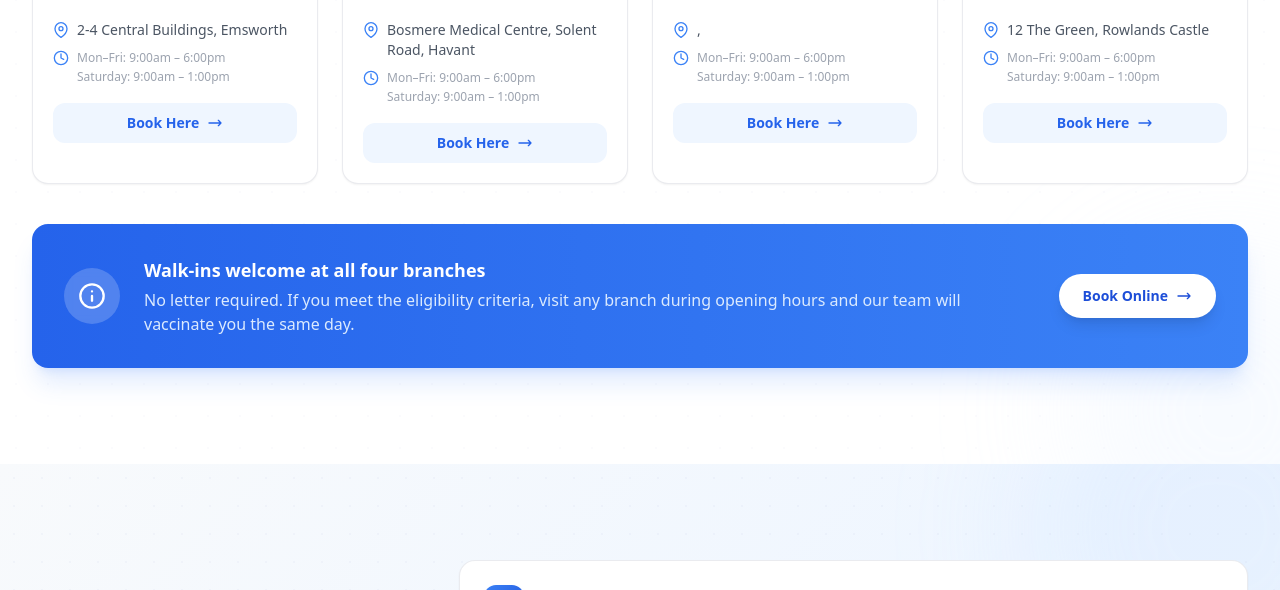
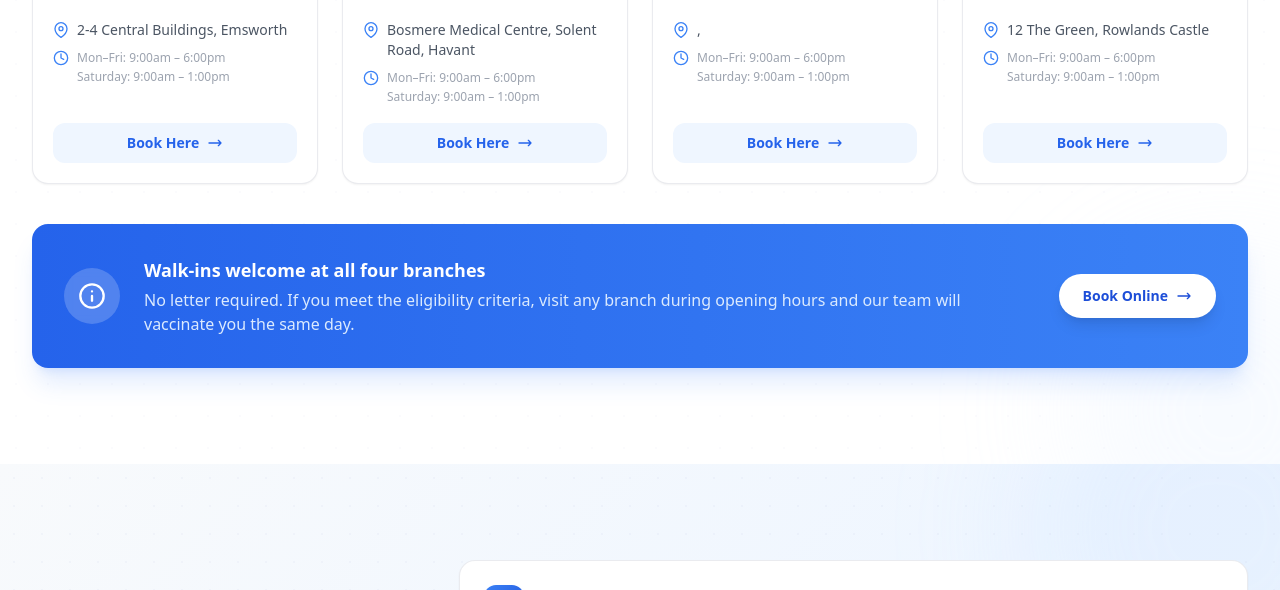
Before and after one commit to drewskibro/march-southdowns-updated-project-copy-copy, a WordPress theme: template southdowns-pharmacy-theme/page-templates/page-covid-vaccine.php in a window 1280 px wide. Shown: the part 5910-6500 px from the top of the page. Run offline with PHP 8.4 and a stand-in for WordPress, Linux system fonts and the light colour scheme; the site name, menu and one post (Sample post) are stand-ins, and other content is empty; some libraries are stand-ins or nearby versions.

Commit message:
Align booking buttons across location cards
Cards in the locations grid had variable-height content (different
number of opening-hours lines, longer/shorter addresses), so the
booking button sat at a different vertical position in each card —
the cards lined up at the top but the buttons didn't.

Fix: each card becomes a flex column (flex flex-col), the inner
content area grows to fill remaining vertical space (flex flex-col
flex-1), and the booking link is pushed to the bottom with mt-auto.
The grid container's default align-items: stretch already gave all
cards the same outer height; this just redistributes space inside
so the buttons land on the same line.

Applied across all 7 templates that render the locations grid:
covid-vaccine (NHS), covid-vaccine-private, pharmacy-first,
weight-loss, yellow-fever, thailand-travel-vaccines, and
travel-health. Two distinct card shapes were updated (the standard
photo-card variant and the compact "address + phone" variant used
by covid-private and Thailand pages).

```diff
--- a/southdowns-pharmacy-theme/page-templates/page-covid-vaccine-private.php
+++ b/southdowns-pharmacy-theme/page-templates/page-covid-vaccine-private.php
@@ -565,13 +565,13 @@ $cvp_inclusions     = ! empty( $cvp_inclusions_raw ) ? array_column( $cvp_inclus
       <?php for ( $i = 1; $i <= 4; $i++ ) :
         $b = sp_branch( $i );
       ?>
-      <div class="bg-white rounded-2xl overflow-hidden shadow-sm border border-slate-100 hover:shadow-lg transition-shadow duration-300 reveal-item">
+      <div class="bg-white rounded-2xl overflow-hidden shadow-sm border border-slate-100 hover:shadow-lg transition-shadow duration-300 reveal-item flex flex-col">
         <div class="relative overflow-hidden h-44">
           <img src="<?php echo esc_url( $b['card_image'] ); ?>" alt="<?php echo esc_attr( $b['name'] ); ?> pharmacy" class="w-full h-full object-cover transition-transform duration-700 hover:scale-105" loading="lazy"/>
           <div class="absolute inset-0 bg-gradient-to-t from-slate-900/60 to-transparent"></div>
           <span class="absolute bottom-3 left-3 bg-white/90 backdrop-blur-sm text-slate-800 text-xs font-semibold font-jost px-2.5 py-1 rounded-full"><?php echo esc_html( $b['name'] ); ?></span>
         </div>
-        <div class="p-5 space-y-2.5">
+        <div class="p-5 space-y-2.5 flex flex-col flex-1">
           <div class="flex items-start gap-2 text-slate-600 text-sm font-jost">
             <svg class="w-4 h-4 text-blue-500 flex-shrink-0 mt-0.5" viewBox="0 0 24 24" fill="none" stroke="currentColor" stroke-width="2" stroke-linecap="round" stroke-linejoin="round"><path d="M21 10c0 7-9 13-9 13s-9-6-9-13a9 9 0 0 1 18 0z"/><circle cx="12" cy="10" r="3"/></svg>
             <?php echo esc_html( $b['address'] ); ?>
@@ -580,7 +580,7 @@ $cvp_inclusions     = ! empty( $cvp_inclusions_raw ) ? array_column( $cvp_inclus
             <svg class="w-4 h-4 text-blue-500 flex-shrink-0" viewBox="0 0 24 24" fill="none" stroke="currentColor" stroke-width="2" stroke-linecap="round" stroke-linejoin="round"><path d="M22 16.92v3a2 2 0 0 1-2.18 2 19.79 19.79 0 0 1-8.63-3.07A19.5 19.5 0 0 1 4.69 13a19.79 19.79 0 0 1-3.07-8.67A2 2 0 0 1 3.6 2.22h3a2 2 0 0 1 2 1.72c.127.96.361 1.903.7 2.81a2 2 0 0 1-.45 2.11L7.91 9.91a16 16 0 0 0 6 6l.92-.92a2 2 0 0 1 2.11-.45c.907.339 1.85.573 2.81.7A2 2 0 0 1 22 17l-.08-.08z"/></svg>
             <?php echo esc_html( $b['phone'] ); ?>
           </div>
-          <a href="<?php echo esc_url( sp_booking_url() ); ?>" class="mt-1 inline-flex items-center gap-1.5 text-blue-600 font-semibold text-sm font-jost hover:text-blue-700 transition-colors duration-200">
+          <a href="<?php echo esc_url( sp_booking_url() ); ?>" class="mt-auto pt-1 inline-flex items-center gap-1.5 text-blue-600 font-semibold text-sm font-jost hover:text-blue-700 transition-colors duration-200">
             Book here
             <svg class="w-3.5 h-3.5" viewBox="0 0 24 24" fill="none" stroke="currentColor" stroke-width="2.5" stroke-linecap="round" stroke-linejoin="round"><path d="M5 12h14M12 5l7 7-7 7"/></svg>
           </a>
--- a/southdowns-pharmacy-theme/page-templates/page-covid-vaccine.php
+++ b/southdowns-pharmacy-theme/page-templates/page-covid-vaccine.php
@@ -446,7 +446,7 @@ $cv_cards     = ! empty( $cv_cards_raw ) ? $cv_cards_raw : [
     <div class="grid grid-cols-1 md:grid-cols-2 lg:grid-cols-4 gap-6 yf-reveal">
       <?php for ( $i = 1; $i <= 4; $i++ ) :
         $b = sp_branch( $i ); ?>
-      <div class="group relative bg-white rounded-2xl overflow-hidden border border-gray-200/80 shadow-sm hover:shadow-xl transition-all duration-300 hover:-translate-y-2">
+      <div class="group relative bg-white rounded-2xl overflow-hidden border border-gray-200/80 shadow-sm hover:shadow-xl transition-all duration-300 hover:-translate-y-2 flex flex-col">
         <div class="relative overflow-hidden aspect-[4/3]">
           <img src="<?php echo esc_url( $b['card_image'] ); ?>" alt="<?php echo esc_attr( $b['name'] ); ?> branch" class="w-full h-full object-cover transition-transform duration-500 group-hover:scale-110" loading="lazy"/>
           <div class="absolute inset-0 bg-gradient-to-t from-slate-900/60 to-transparent"></div>
@@ -454,7 +454,7 @@ $cv_cards     = ! empty( $cv_cards_raw ) ? $cv_cards_raw : [
             <h3 class="text-white text-xl font-bold font-jost"><?php echo esc_html( $b['name'] ); ?></h3>
           </div>
         </div>
-        <div class="p-5">
+        <div class="p-5 flex flex-col flex-1">
           <div class="flex items-start gap-2 mb-2">
             <svg class="w-4 h-4 text-blue-500 flex-shrink-0 mt-0.5" viewBox="0 0 24 24" fill="none" stroke="currentColor" stroke-width="2" stroke-linecap="round" stroke-linejoin="round"><path d="M21 10c0 7-9 13-9 13s-9-6-9-13a9 9 0 0 1 18 0z"/><circle cx="12" cy="10" r="3"/></svg>
             <span class="text-gray-600 text-sm font-jost"><?php echo esc_html( $b['address_line1'] . ', ' . $b['address_line2'] ); ?></span>
@@ -463,7 +463,7 @@ $cv_cards     = ! empty( $cv_cards_raw ) ? $cv_cards_raw : [
             <svg class="w-4 h-4 text-blue-500 flex-shrink-0 mt-0.5" viewBox="0 0 24 24" fill="none" stroke="currentColor" stroke-width="2" stroke-linecap="round" stroke-linejoin="round"><circle cx="12" cy="12" r="10"/><path d="M12 6v6l4 2"/></svg>
             <span class="text-gray-400 text-xs font-jost leading-relaxed"><?php echo sp_branch_hours_html( $b ); ?></span>
           </div>
-          <a href="<?php echo esc_url( $booking_url ); ?>" class="flex items-center justify-center gap-2 w-full text-blue-600 text-sm font-semibold bg-blue-50 hover:bg-blue-100 px-4 py-2.5 rounded-xl transition-colors font-jost">
+          <a href="<?php echo esc_url( $booking_url ); ?>" class="mt-auto flex items-center justify-center gap-2 w-full text-blue-600 text-sm font-semibold bg-blue-50 hover:bg-blue-100 px-4 py-2.5 rounded-xl transition-colors font-jost">
             Book Here
             <svg class="w-4 h-4" fill="none" viewBox="0 0 24 24" stroke="currentColor" stroke-width="2"><path stroke-linecap="round" stroke-linejoin="round" d="M17 8l4 4m0 0l-4 4m4-4H3"/></svg>
           </a>
--- a/southdowns-pharmacy-theme/page-templates/page-pharmacy-first.php
+++ b/southdowns-pharmacy-theme/page-templates/page-pharmacy-first.php
@@ -350,7 +350,7 @@ $phone       = sp_phone();
     <div class="grid grid-cols-1 md:grid-cols-2 lg:grid-cols-4 gap-6 yf-reveal">
       <?php for ( $i = 1; $i <= 4; $i++ ) :
         $b = sp_branch( $i ); ?>
-      <div class="group relative bg-white rounded-2xl overflow-hidden border border-gray-200/80 shadow-sm hover:shadow-xl transition-all duration-300 hover:-translate-y-2">
+      <div class="group relative bg-white rounded-2xl overflow-hidden border border-gray-200/80 shadow-sm hover:shadow-xl transition-all duration-300 hover:-translate-y-2 flex flex-col">
         <div class="relative overflow-hidden aspect-[4/3]">
           <img src="<?php echo esc_url( $b['card_image'] ); ?>" alt="<?php echo esc_attr( $b['name'] ); ?> branch" class="w-full h-full object-cover transition-transform duration-500 group-hover:scale-110" loading="lazy"/>
           <div class="absolute inset-0 bg-gradient-to-t from-slate-900/60 to-transparent"></div>
@@ -358,7 +358,7 @@ $phone       = sp_phone();
             <h3 class="text-white text-xl font-bold font-jost"><?php echo esc_html( $b['name'] ); ?></h3>
           </div>
         </div>
-        <div class="p-5">
+        <div class="p-5 flex flex-col flex-1">
           <div class="flex items-start gap-2 mb-2">
             <svg class="w-4 h-4 text-blue-500 flex-shrink-0 mt-0.5" viewBox="0 0 24 24" fill="none" stroke="currentColor" stroke-width="2" stroke-linecap="round" stroke-linejoin="round"><path d="M21 10c0 7-9 13-9 13s-9-6-9-13a9 9 0 0 1 18 0z"/><circle cx="12" cy="10" r="3"/></svg>
             <span class="text-gray-600 text-sm font-jost"><?php echo esc_html( $b['address_line1'] . ', ' . $b['address_line2'] ); ?></span>
@@ -367,7 +367,7 @@ $phone       = sp_phone();
             <svg class="w-4 h-4 text-blue-500 flex-shrink-0 mt-0.5" viewBox="0 0 24 24" fill="none" stroke="currentColor" stroke-width="2" stroke-linecap="round" stroke-linejoin="round"><circle cx="12" cy="12" r="10"/><path d="M12 6v6l4 2"/></svg>
             <span class="text-gray-400 text-xs font-jost leading-relaxed"><?php echo sp_branch_hours_html( $b ); ?></span>
           </div>
-          <a href="<?php echo esc_url( $booking_url ); ?>" class="flex items-center justify-center gap-2 w-full text-blue-600 text-sm font-semibold bg-blue-50 hover:bg-blue-100 px-4 py-2.5 rounded-xl transition-colors font-jost">
+          <a href="<?php echo esc_url( $booking_url ); ?>" class="mt-auto flex items-center justify-center gap-2 w-full text-blue-600 text-sm font-semibold bg-blue-50 hover:bg-blue-100 px-4 py-2.5 rounded-xl transition-colors font-jost">
             Book Here
             <svg class="w-4 h-4" fill="none" viewBox="0 0 24 24" stroke="currentColor" stroke-width="2"><path stroke-linecap="round" stroke-linejoin="round" d="M17 8l4 4m0 0l-4 4m4-4H3"/></svg>
           </a>
--- a/southdowns-pharmacy-theme/page-templates/page-thailand-travel-vaccines.php
+++ b/southdowns-pharmacy-theme/page-templates/page-thailand-travel-vaccines.php
@@ -664,13 +664,13 @@ get_header(); ?>
       <?php for ( $i = 1; $i <= 4; $i++ ) :
         $b = sp_branch( $i );
       ?>
-      <div class="bg-white rounded-2xl overflow-hidden shadow-sm border border-slate-100 hover:shadow-lg transition-shadow duration-300 reveal-item">
+      <div class="bg-white rounded-2xl overflow-hidden shadow-sm border border-slate-100 hover:shadow-lg transition-shadow duration-300 reveal-item flex flex-col">
         <div class="relative overflow-hidden h-44">
           <img src="<?php echo esc_url( $b['card_image'] ); ?>" alt="<?php echo esc_attr( $b['name'] ); ?> pharmacy" class="w-full h-full object-cover transition-transform duration-700 hover:scale-105" loading="lazy"/>
           <div class="absolute inset-0 bg-gradient-to-t from-slate-900/60 to-transparent"></div>
           <span class="absolute bottom-3 left-3 bg-white/90 backdrop-blur-sm text-slate-800 text-xs font-semibold font-jost px-2.5 py-1 rounded-full"><?php echo esc_html( $b['name'] ); ?></span>
         </div>
-        <div class="p-5 space-y-2.5">
+        <div class="p-5 space-y-2.5 flex flex-col flex-1">
           <div class="flex items-start gap-2 text-slate-600 text-sm font-jost">
             <svg class="w-4 h-4 text-blue-500 flex-shrink-0 mt-0.5" viewBox="0 0 24 24" fill="none" stroke="currentColor" stroke-width="2" stroke-linecap="round" stroke-linejoin="round"><path d="M21 10c0 7-9 13-9 13s-9-6-9-13a9 9 0 0 1 18 0z"/><circle cx="12" cy="10" r="3"/></svg>
             <?php echo esc_html( $b['address'] ); ?>
@@ -679,7 +679,7 @@ get_header(); ?>
             <svg class="w-4 h-4 text-blue-500 flex-shrink-0" viewBox="0 0 24 24" fill="none" stroke="currentColor" stroke-width="2" stroke-linecap="round" stroke-linejoin="round"><path d="M22 16.92v3a2 2 0 0 1-2.18 2 19.79 19.79 0 0 1-8.63-3.07A19.5 19.5 0 0 1 4.69 13a19.79 19.79 0 0 1-3.07-8.67A2 2 0 0 1 3.6 2.22h3a2 2 0 0 1 2 1.72c.127.96.361 1.903.7 2.81a2 2 0 0 1-.45 2.11L7.91 9.91a16 16 0 0 0 6 6l.92-.92a2 2 0 0 1 2.11-.45c.907.339 1.85.573 2.81.7A2 2 0 0 1 22 17l-.08-.08z"/></svg>
             <?php echo esc_html( $b['phone'] ); ?>
           </div>
-          <a href="<?php echo esc_url( sp_booking_url() ); ?>" class="mt-1 inline-flex items-center gap-1.5 text-blue-600 font-semibold text-sm font-jost hover:text-blue-700 transition-colors duration-200">
+          <a href="<?php echo esc_url( sp_booking_url() ); ?>" class="mt-auto pt-1 inline-flex items-center gap-1.5 text-blue-600 font-semibold text-sm font-jost hover:text-blue-700 transition-colors duration-200">
             Book here
             <svg class="w-3.5 h-3.5" viewBox="0 0 24 24" fill="none" stroke="currentColor" stroke-width="2.5" stroke-linecap="round" stroke-linejoin="round"><path d="M5 12h14M12 5l7 7-7 7"/></svg>
           </a>
--- a/southdowns-pharmacy-theme/page-templates/page-travel-health.php
+++ b/southdowns-pharmacy-theme/page-templates/page-travel-health.php
@@ -822,7 +822,7 @@ $th_service_icons = [
         $img     = $b['card_image'];
         $delay   = $i;
       ?>
-      <div class="tv-reveal tv-card-lift bg-white rounded-2xl overflow-hidden border border-gray-200/80 shadow-sm group" data-delay="<?php echo $delay; ?>">
+      <div class="tv-reveal tv-card-lift bg-white rounded-2xl overflow-hidden border border-gray-200/80 shadow-sm group flex flex-col" data-delay="<?php echo $delay; ?>">
         <div class="relative overflow-hidden aspect-[4/3]">
           <img src="<?php echo esc_attr( $img ); ?>" alt="<?php echo esc_attr( $name ); ?> travel health clinic" class="w-full h-full object-cover transition-transform duration-500 group-hover:scale-110" loading="lazy"/>
           <div class="absolute inset-0 bg-gradient-to-t from-slate-900/50 to-transparent"></div>
@@ -830,7 +830,7 @@ $th_service_icons = [
             <span class="bg-blue-600 text-white text-xs font-semibold px-3 py-1.5 rounded-full font-jost">Travel Clinic</span>
           </div>
         </div>
-        <div class="p-5">
+        <div class="p-5 flex flex-col flex-1">
           <h3 class="text-lg font-bold text-slate-800 mb-2 font-jost"><?php echo esc_html( $name ); ?></h3>
           <div class="space-y-1.5 text-sm text-gray-600 mb-4 font-jost">
             <div class="flex items-start gap-2">
@@ -844,7 +844,7 @@ $th_service_icons = [
             </div>
             <?php endif; ?>
           </div>
-          <a href="<?php echo esc_url( $booking_url ); ?>" class="block text-center text-blue-700 font-semibold text-sm py-2.5 rounded-full border border-blue-200 hover:border-blue-400 hover:bg-blue-50 transition-colors font-jost">
+          <a href="<?php echo esc_url( $booking_url ); ?>" class="mt-auto block text-center text-blue-700 font-semibold text-sm py-2.5 rounded-full border border-blue-200 hover:border-blue-400 hover:bg-blue-50 transition-colors font-jost">
             Book at This Branch
           </a>
         </div>
--- a/southdowns-pharmacy-theme/page-templates/page-weight-loss.php
+++ b/southdowns-pharmacy-theme/page-templates/page-weight-loss.php
@@ -777,7 +777,7 @@ $wegovy_price   = sp_field( 'wl_wegovy_price',   'From &pound;149/month includin
     <div class="grid grid-cols-1 md:grid-cols-2 lg:grid-cols-4 gap-6 yf-reveal">
       <?php for ( $i = 1; $i <= 4; $i++ ) :
         $b = sp_branch( $i ); ?>
-      <div class="group relative bg-white rounded-2xl overflow-hidden border border-gray-200/80 shadow-sm hover:shadow-xl transition-all duration-300 hover:-translate-y-2">
+      <div class="group relative bg-white rounded-2xl overflow-hidden border border-gray-200/80 shadow-sm hover:shadow-xl transition-all duration-300 hover:-translate-y-2 flex flex-col">
         <div class="relative overflow-hidden aspect-[4/3]">
           <img src="<?php echo esc_url( $b['card_image'] ); ?>" alt="<?php echo esc_attr( $b['name'] ); ?> pharmacy" class="w-full h-full object-cover transition-transform duration-500 group-hover:scale-110" loading="lazy"/>
           <div class="absolute inset-0 bg-gradient-to-t from-slate-900/60 to-transparent"></div>
@@ -785,7 +785,7 @@ $wegovy_price   = sp_field( 'wl_wegovy_price',   'From &pound;149/month includin
             <h3 class="text-white text-xl font-bold font-jost"><?php echo esc_html( $b['name'] ); ?></h3>
           </div>
         </div>
-        <div class="p-5">
+        <div class="p-5 flex flex-col flex-1">
           <div class="flex items-start gap-2 mb-2">
             <svg class="w-4 h-4 text-blue-500 flex-shrink-0 mt-0.5" viewBox="0 0 24 24" fill="none" stroke="currentColor" stroke-width="2" stroke-linecap="round" stroke-linejoin="round"><path d="M21 10c0 7-9 13-9 13s-9-6-9-13a9 9 0 0 1 18 0z"/><circle cx="12" cy="10" r="3"/></svg>
             <span class="text-gray-600 text-sm font-jost"><?php echo esc_html( $b['address_line1'] . ', ' . $b['address_line2'] ); ?></span>
@@ -794,7 +794,7 @@ $wegovy_price   = sp_field( 'wl_wegovy_price',   'From &pound;149/month includin
             <svg class="w-4 h-4 text-blue-500 flex-shrink-0 mt-0.5" viewBox="0 0 24 24" fill="none" stroke="currentColor" stroke-width="2" stroke-linecap="round" stroke-linejoin="round"><circle cx="12" cy="12" r="10"/><path d="M12 6v6l4 2"/></svg>
             <span class="text-gray-400 text-xs font-jost leading-relaxed"><?php echo sp_branch_hours_html( $b ); ?></span>
           </div>
-          <a href="<?php echo esc_url( $booking_url ); ?>" class="flex items-center justify-center gap-2 w-full text-blue-600 text-sm font-semibold bg-blue-50 hover:bg-blue-100 px-4 py-2.5 rounded-xl transition-colors font-jost">
+          <a href="<?php echo esc_url( $booking_url ); ?>" class="mt-auto flex items-center justify-center gap-2 w-full text-blue-600 text-sm font-semibold bg-blue-50 hover:bg-blue-100 px-4 py-2.5 rounded-xl transition-colors font-jost">
             Book Weight Loss Consultation
             <svg class="w-4 h-4" fill="none" viewBox="0 0 24 24" stroke="currentColor" stroke-width="2"><path stroke-linecap="round" stroke-linejoin="round" d="M17 8l4 4m0 0l-4 4m4-4H3"/></svg>
           </a>
--- a/southdowns-pharmacy-theme/page-templates/page-yellow-fever.php
+++ b/southdowns-pharmacy-theme/page-templates/page-yellow-fever.php
@@ -690,7 +690,7 @@ $phone       = sp_phone();
     <div class="grid grid-cols-1 md:grid-cols-2 lg:grid-cols-4 gap-6 yf-reveal">
       <?php for ( $i = 1; $i <= 4; $i++ ) :
         $b = sp_branch( $i ); ?>
-      <div class="group relative bg-white rounded-2xl overflow-hidden border border-gray-200/80 shadow-sm hover:shadow-xl transition-all duration-300 hover:-translate-y-2">
+      <div class="group relative bg-white rounded-2xl overflow-hidden border border-gray-200/80 shadow-sm hover:shadow-xl transition-all duration-300 hover:-translate-y-2 flex flex-col">
         <div class="relative overflow-hidden aspect-[4/3]">
           <img src="<?php echo esc_url( $b['card_image'] ); ?>" alt="<?php echo esc_attr( $b['name'] ); ?> branch" class="w-full h-full object-cover transition-transform duration-500 group-hover:scale-110" loading="lazy"/>
           <div class="absolute inset-0 bg-gradient-to-t from-slate-900/60 to-transparent"></div>
@@ -698,7 +698,7 @@ $phone       = sp_phone();
             <h3 class="text-white text-xl font-bold font-jost"><?php echo esc_html( $b['name'] ); ?></h3>
           </div>
         </div>
-        <div class="p-5">
+        <div class="p-5 flex flex-col flex-1">
           <div class="flex items-start gap-2 mb-2">
             <svg class="w-4 h-4 text-blue-500 flex-shrink-0 mt-0.5" viewBox="0 0 24 24" fill="none" stroke="currentColor" stroke-width="2" stroke-linecap="round" stroke-linejoin="round"><path d="M21 10c0 7-9 13-9 13s-9-6-9-13a9 9 0 0 1 18 0z"/><circle cx="12" cy="10" r="3"/></svg>
             <span class="text-gray-600 text-sm font-jost"><?php echo esc_html( $b['address_line1'] . ', ' . $b['address_line2'] ); ?></span>
@@ -707,7 +707,7 @@ $phone       = sp_phone();
             <svg class="w-4 h-4 text-blue-500 flex-shrink-0 mt-0.5" viewBox="0 0 24 24" fill="none" stroke="currentColor" stroke-width="2" stroke-linecap="round" stroke-linejoin="round"><circle cx="12" cy="12" r="10"/><path d="M12 6v6l4 2"/></svg>
             <span class="text-gray-400 text-xs font-jost leading-relaxed"><?php echo sp_branch_hours_html( $b ); ?></span>
           </div>
-          <a href="<?php echo esc_url( $booking_url ); ?>" class="flex items-center justify-center gap-2 w-full text-blue-600 text-sm font-semibold bg-blue-50 hover:bg-blue-100 px-4 py-2.5 rounded-xl transition-colors font-jost">
+          <a href="<?php echo esc_url( $booking_url ); ?>" class="mt-auto flex items-center justify-center gap-2 w-full text-blue-600 text-sm font-semibold bg-blue-50 hover:bg-blue-100 px-4 py-2.5 rounded-xl transition-colors font-jost">
             Book Here
             <svg class="w-4 h-4" fill="none" viewBox="0 0 24 24" stroke="currentColor" stroke-width="2"><path stroke-linecap="round" stroke-linejoin="round" d="M17 8l4 4m0 0l-4 4m4-4H3"/></svg>
           </a>
```
